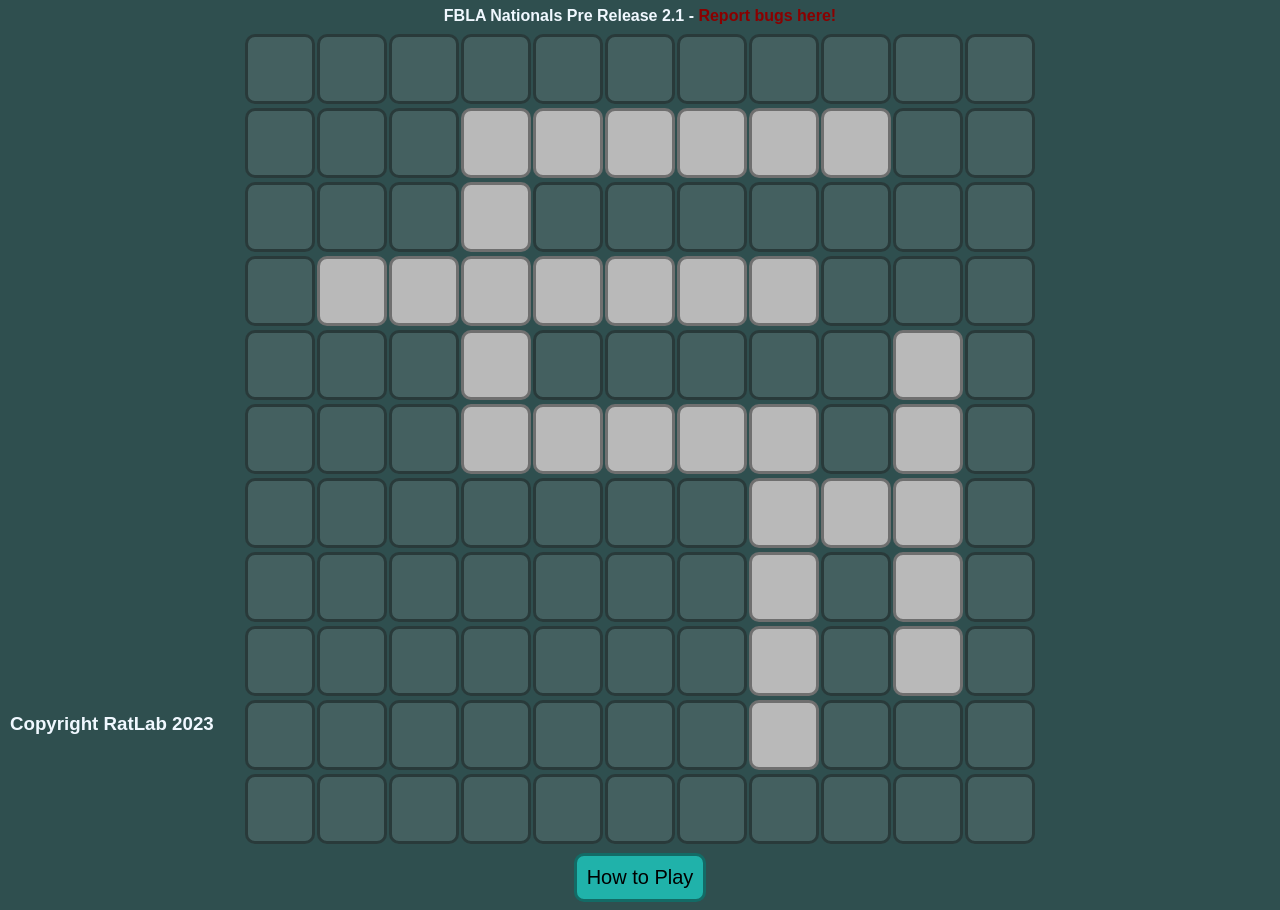
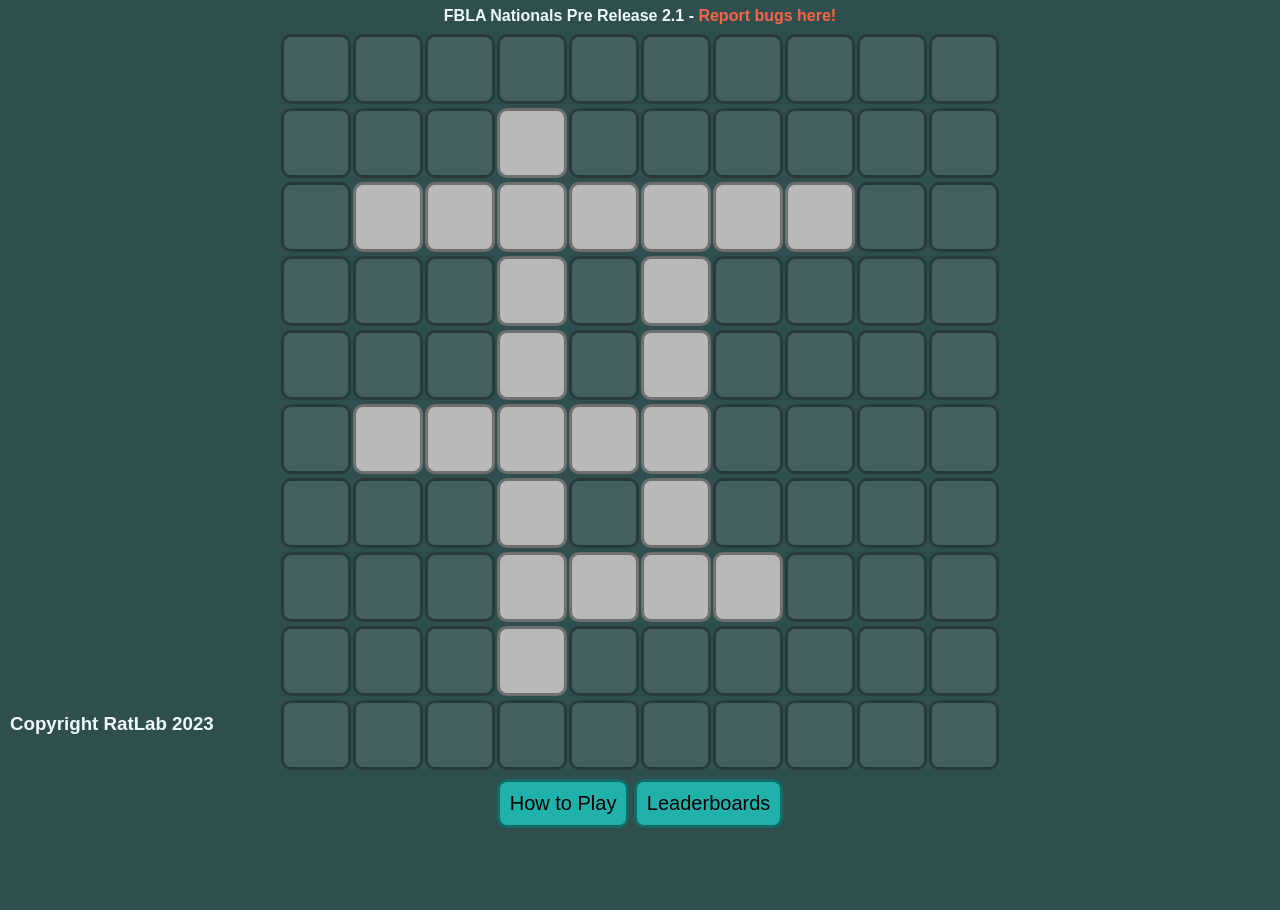
Before and after one commit to MatteoSalverio/ratlab, a plain HTML site: page projects/crosswordle2/index.html in a window 1280 px wide. Shown: the part 55-965 px from the top of the page. After the commit the page ends 891 px from the top, so only its background shows below. Drawn offline with Linux system fonts and the light colour scheme.

Commit message:
Crosswordle Pre Release 2.2

```diff
--- a/projects/crosswordle2/index.html
+++ b/projects/crosswordle2/index.html
@@ -71,7 +71,7 @@
             <li><span style="color: rgb(255, 195, 74); font-weight: bold;">Orange</span> letters are in the word,
                 but not where you put
                 them</li>
-            <li><span style="color: rgb(218, 0, 0); font-weight: bold;">Red</span> letters are not in the word</li>
+            <li><span style="color: tomato; font-weight: bold;">Red</span> letters are not in the word</li>
             <br>
             <li>Make sure to work on other words when you get stuck!</li>
         </div>
@@ -101,7 +101,7 @@
     <div id="menu" class="menu" style="display: auto;">
         <button onclick="finish()" style="display: none;">Finish</button>
         <button onclick="togglePopup('howToPlay')" style="background-color: lightseagreen;">How to Play</button>
-        <button onclick="togglePopup('leaderboards')" style="display: none;">Leaderboards</button>
+        <button onclick="togglePopup('leaderboards')" style="display: inline;">Leaderboards</button>
         <button id="devButton" onclick="togglePopup('devSettings')" style="display: none;">Dev</button>
     </div>
 
--- /dev/null
+++ b/projects/crosswordle2/puzzles/recreation.json
@@ -0,0 +1 @@
+{"size":10, "words": [{"id": "0","location": "2,1","direction": "horizontal","word": "PROGRAM","attempts": []},{"id": "1","location": "1,3","direction": "vertical","word": "CONSTANT","attempts": []},{"id": "2","location": "2,5","direction": "vertical","word": "RANDOM","attempts": []},{"id": "3","location": "5,1","direction": "horizontal","word": "DATED","attempts": []},{"id": "4","location": "7,3","direction": "horizontal","word": "NAME","attempts": []}]}
--- a/projects/crosswordle2/script.js
+++ b/projects/crosswordle2/script.js
@@ -250,7 +250,7 @@ function wordleGuess(guess) {
     }
 }
 
-const puzzleName = 'clothing';
+const puzzleName = 'recreation';
 function onlineStart() { //For if the site is on a server (or VSCode Live Server)
     fetch('puzzles/' + puzzleName + '.json')
         .then(response => response.text())
--- a/projects/crosswordle2/styles.css
+++ b/projects/crosswordle2/styles.css
@@ -23,7 +23,7 @@ h2 {
 
 a {
     text-decoration: none;
-    color: rgb(138, 0, 0);
+    color: tomato;
 }
 
 td {
```
Also changed, not shown: 3 other files.
